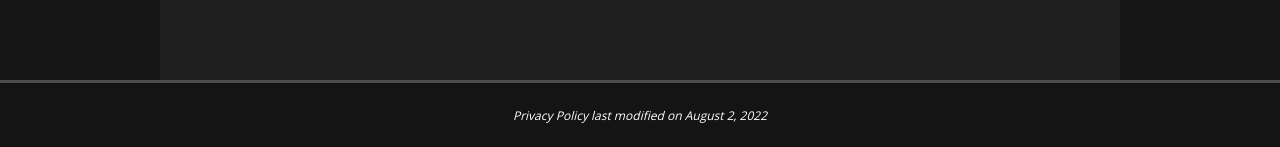
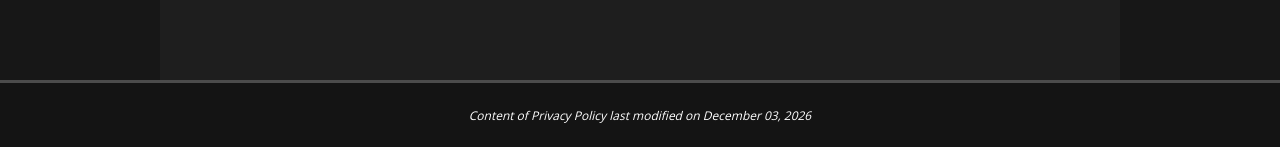
Before and after one commit to StrangeRanger/HThompson, a PHP site: page /website-policies/ in a window 1280 px wide. Shown: the part 1945-2092 px from the top of the page. Run offline with PHP 8.4, Linux system fonts and the light colour scheme.

Commit message:
Use php to display date file has been changed

```diff
--- a/website-policies/index.html
+++ b/website-policies/index.php
@@ -179,7 +179,11 @@
         </main>
         <footer>
             <p>
-                <i>Privacy Policy last modified on August 2, 2022</i>
+                <i>
+                    <?php
+                        echo "Content of Privacy Policy last modified on ".date("F d, Y", filemtime("index.php"));
+                    ?>
+                </i>
             </p>
         </footer>
         <script src="/scripts/button.js"></script>
```
